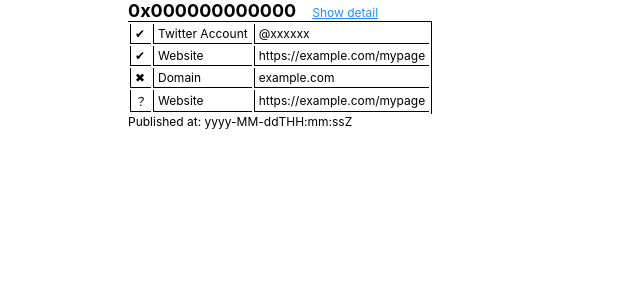
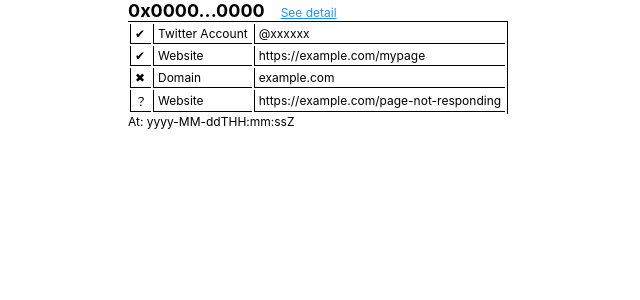
Before and after one commit to claime-io/claime-webfront, a Next.js app: page /certificates/iframe/1 in a window 1280 px wide. Shown: the top 300 px of the page, without its empty margins (0-640 px from the left). Built offline with nearby package versions, Linux system fonts and the light colour scheme.

Commit message:
fix text

```diff
--- a/pages/certificates/iframe/[address].tsx
+++ b/pages/certificates/iframe/[address].tsx
@@ -2,7 +2,7 @@ import { useState } from 'react'
 import styled from 'styled-components'
 
 const CertificateIframePage = () => {
-  const [address, setAddress] = useState('0x000000000000')
+  const [address, setAddress] = useState('0x0000...0000')
   return (
     <Main style={{ width: '80%', margin: 'auto' }}>
       <h2>{address}</h2>
@@ -12,7 +12,7 @@ const CertificateIframePage = () => {
         target="_blank"
         style={{ color: 'dodgerblue', textDecoration: 'underline' }}
       >
-        Show detail
+        See detail
       </a>
       <Table>
         <tbody>
@@ -34,11 +34,11 @@ const CertificateIframePage = () => {
           <tr>
             <td>？</td>
             <td>Website</td>
-            <td>https://example.com/mypage</td>
+            <td>https://example.com/page-not-responding</td>
           </tr>
         </tbody>
       </Table>
-      <div>Published at: yyyy-MM-ddTHH:mm:ssZ</div>
+      <div>At: yyyy-MM-ddTHH:mm:ssZ</div>
     </Main>
   )
 }
--- a/pages/claim.tsx
+++ b/pages/claim.tsx
@@ -17,7 +17,7 @@ const EvidenceDescription: {
 } as const
 
 const ClaimPage = () => {
-  const [address, setAddress] = useState('0xx000000000000')
+  const [address, setAddress] = useState('0x000000000000')
   return (
     <main style={{ width: '50%', margin: 'auto' }}>
       <form>
```
